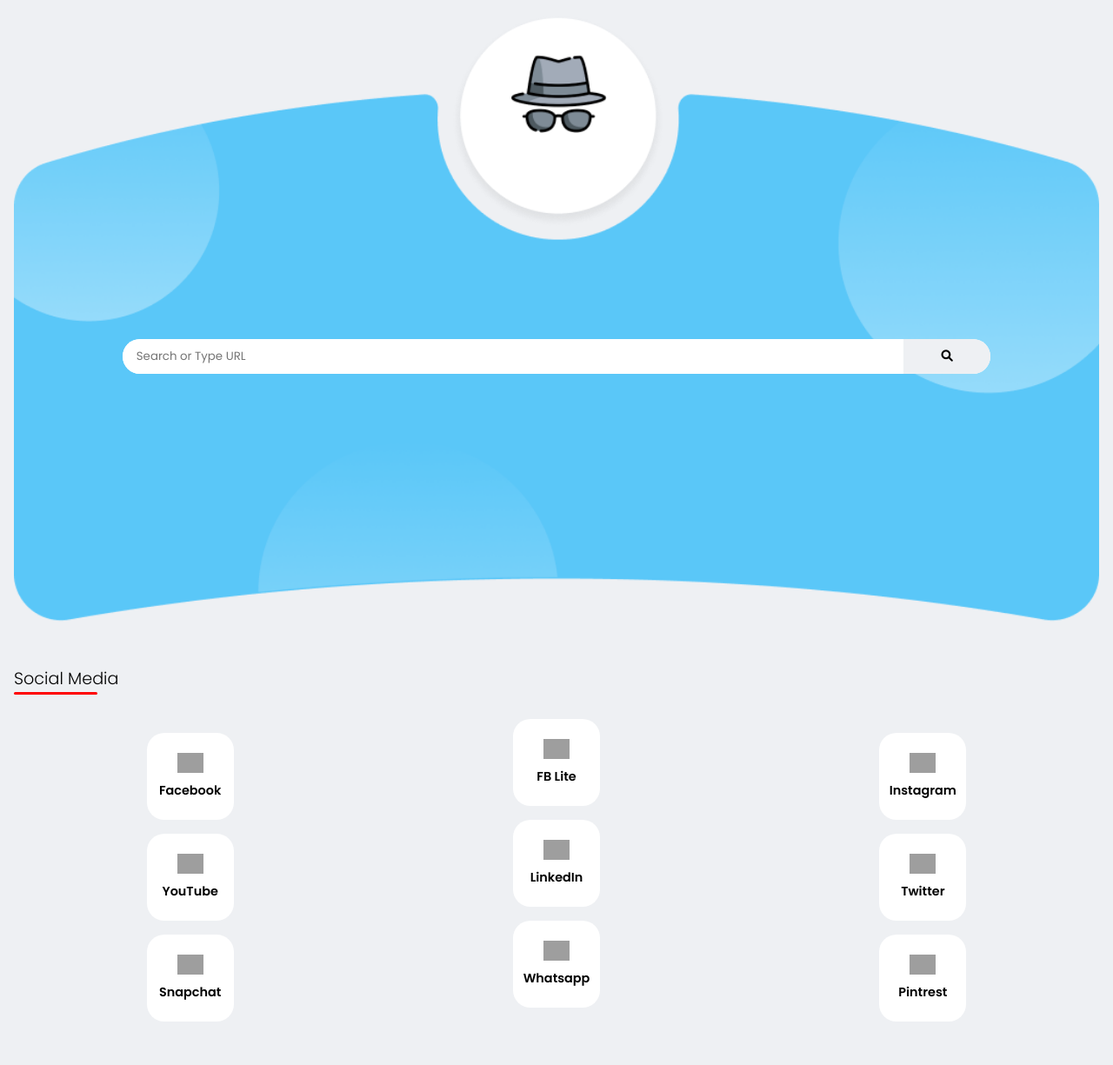
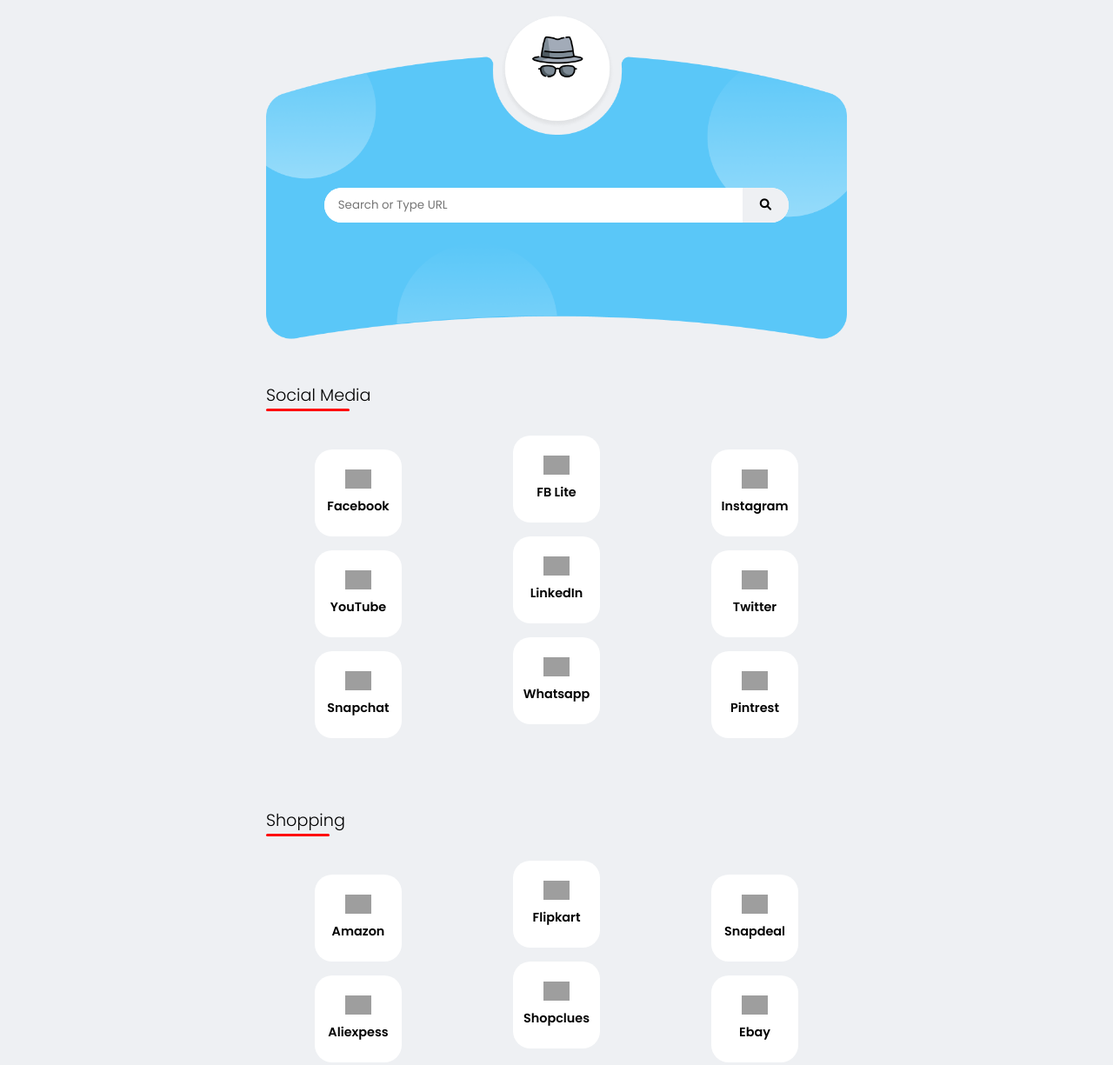
Before and after one commit to soukarja/AIOBrowser_Website, a plain HTML site: page index.html in a window 1280 px wide. Shown: the top 1225 px of the page at 87% size. Drawn offline with Linux system fonts and the light colour scheme; grey boxes are pictures that could not be loaded.

Commit message:
Fixed Bugs

```diff
--- a/css/main.css
+++ b/css/main.css
@@ -13,6 +13,16 @@
   box-sizing: border-box;
   font-family: "Poppins", sans-serif;
   scroll-behavior: smooth;
+}
+
+body{
+    max-width: 700px;
+    display: flex;
+    flex-direction: column;
+    align-items: center;
+    justify-content: center;
+    margin: auto;
+    background-color: var(--background);
 }
 
 .searchbox {
@@ -66,7 +76,7 @@
 #content {
   background: var(--background);
   padding: 1rem;
-  width: 100vw;
+  width: 100%;
 }
 
 #content .category {
```
